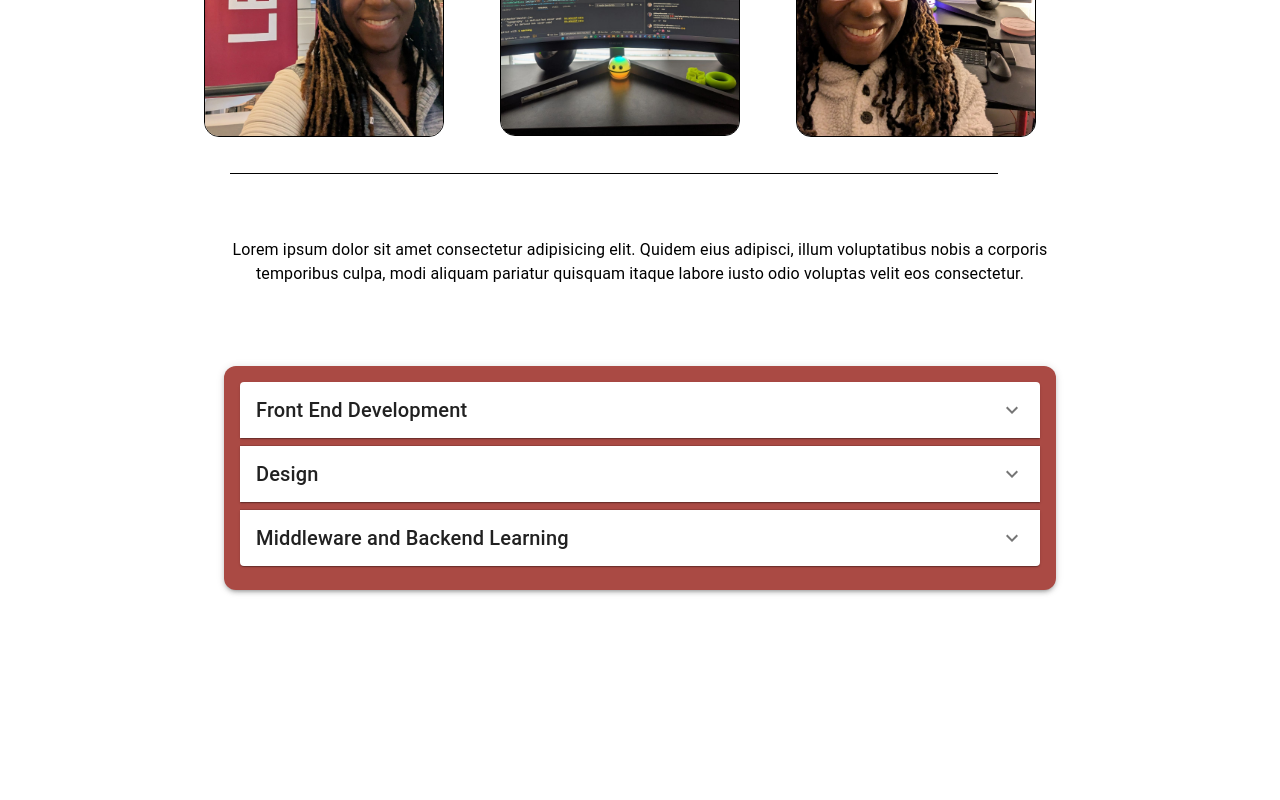
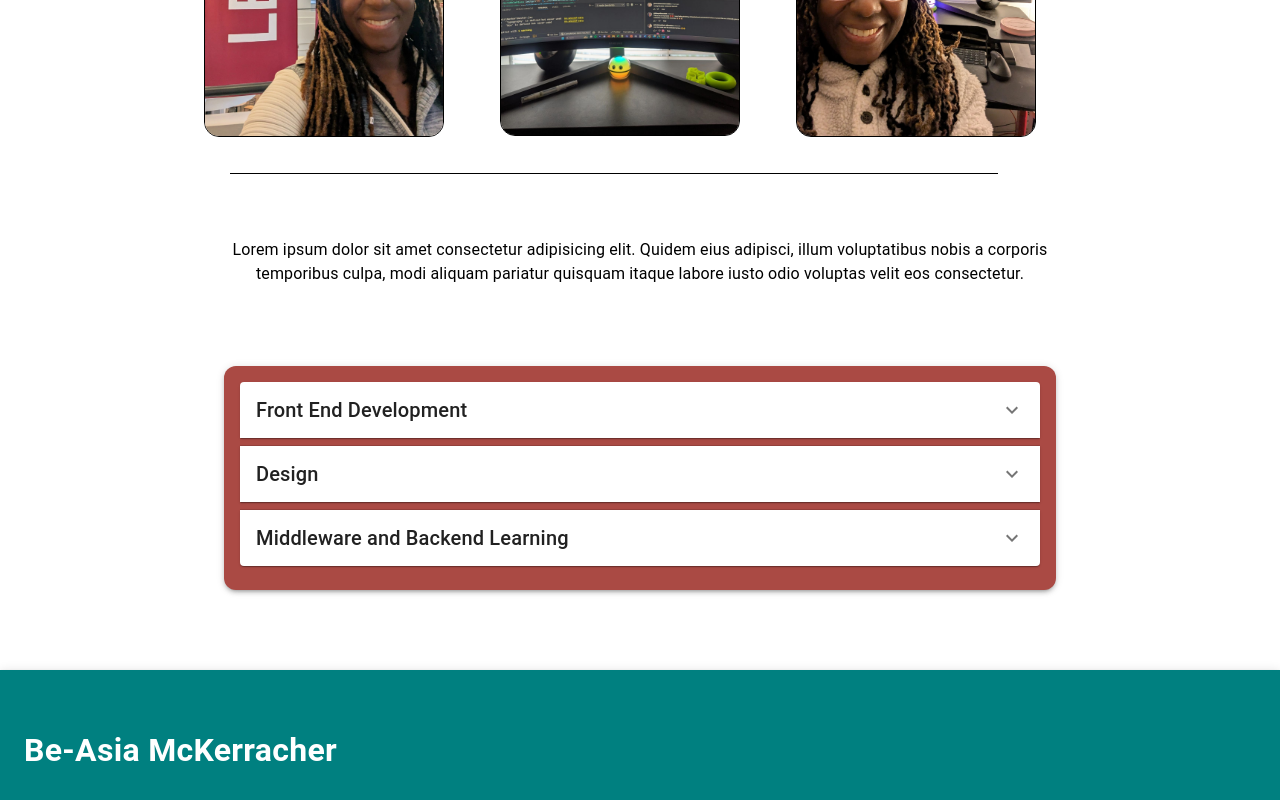
Before and after one commit to amerigirl/website, a React (Create React App) app: page /skillsPage in a window 1280 px wide. Shown: the part 590-1390 px from the top of the page. Before the commit the page ends 1228 px from the top, so only its background shows below. Built offline with nearby package versions, Linux system fonts and the light colour scheme.

Commit message:
adding footer to pages

```diff
--- a/src/Components/AboutPage/AboutPage.jsx
+++ b/src/Components/AboutPage/AboutPage.jsx
@@ -7,6 +7,7 @@ import MyAcademicJourney from "./MyAcademicJourney/Timeline";
 import SectionTitle from "../SectionTitle";
 import MouseOutlinedIcon from "@mui/icons-material/MouseOutlined";
 import CurrentLearning from "./CurrentLearning/CurrentLearning";
+import Footer from "../Footer/Footer";
 
 const AboutPage = () => {
   return (
@@ -34,6 +35,7 @@ const AboutPage = () => {
       </Box>
 
       <MyAcademicJourney />
+      <Footer />
     </ThemeProvider>
   );
 };
--- a/src/Components/SkillsPage/Accordion.jsx
+++ b/src/Components/SkillsPage/Accordion.jsx
@@ -5,6 +5,7 @@ import AccordionSummary from "@mui/material/AccordionSummary";
 import Typography from "@mui/material/Typography";
 import ExpandMoreIcon from "@mui/icons-material/ExpandMore";
 import { useState } from "react";
+
 
 export default function ControlledAccordions() {
   const [panel1, setPanel1] = useState(false);
--- a/src/Components/SkillsPage/SkillsPage.jsx
+++ b/src/Components/SkillsPage/SkillsPage.jsx
@@ -70,7 +70,7 @@ const SkillsPage = () => {
       <Box
         sx={{
           mt: 6,
-          mb: 6,
+          mb: 10,
           maxWidth: 800,
           mx: "auto",
           backgroundColor: "#AA4A44",
@@ -81,6 +81,7 @@ const SkillsPage = () => {
       >
         <Accordion />
       </Box>
+      <Footer />
     </ThemeProvider>
   );
 };
```
